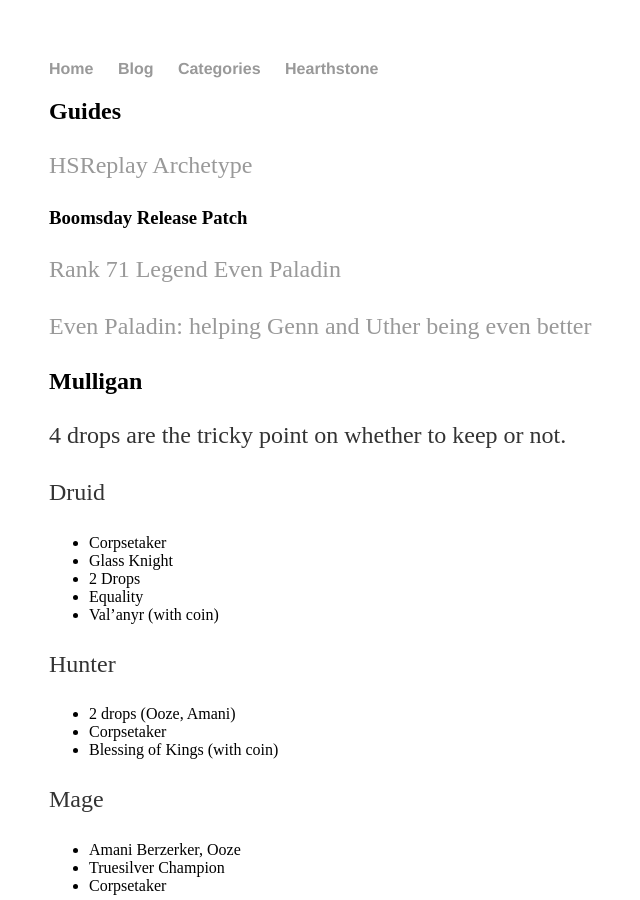
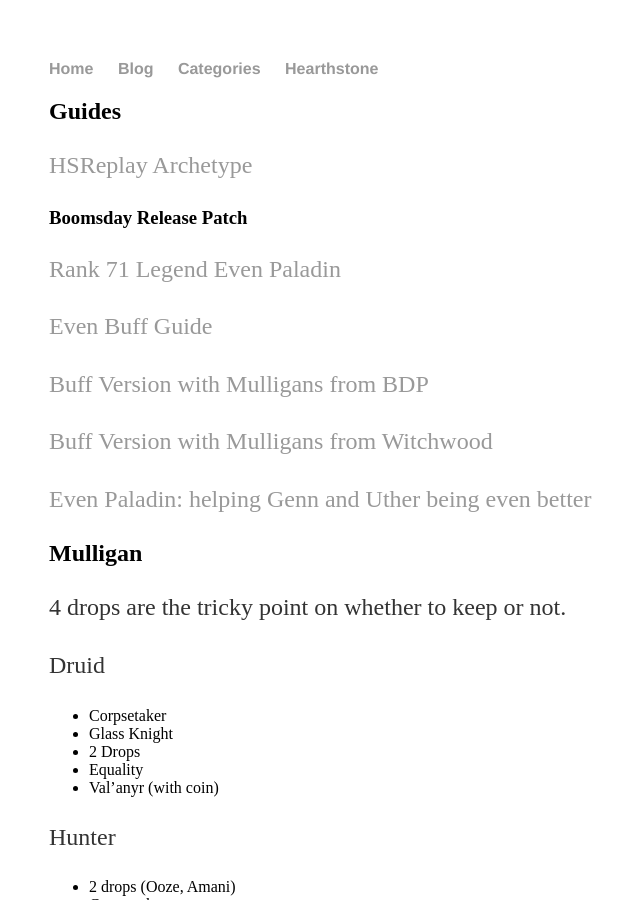
Before and after one commit to surgie/surgie.github.io, a Jekyll site: the page built from _posts/2018-10-21-evenpally.md, in a window 1280 px wide and 900 px high. Shown: the whole window, without its empty margins (143-783 px from the left). Built offline with Jekyll 4.4.1, drawn with Linux system fonts in a browser that asks for light colours; our own code applies the rules of GitHub Pages for plain Markdown files.

Commit message:
Even pally notes

```diff
--- a/_posts/2018-10-21-evenpally.md
+++ b/_posts/2018-10-21-evenpally.md
@@ -10,7 +10,14 @@
 
 ### Boomsday Release Patch
 
+
 [Rank 71 Legend Even Paladin](https://www.reddit.com/r/CompetitiveHS/comments/9okx9b/rank_71_legend_even_paladin/)
+
+[Even Buff Guide](https://old.reddit.com/r/CompetitiveHS/comments/8yzyfr/even_buff_paladin/)
+
+[Buff Version with Mulligans from BDP](https://old.reddit.com/r/CompetitiveHS/comments/952grg/the_case_for_even_buff_paladin/)
+
+[Buff Version with Mulligans from Witchwood](https://old.reddit.com/r/CompetitiveHS/comments/8yzyfr/even_buff_paladin/)
 
 [Even Paladin: helping Genn and Uther being even better](https://www.reddit.com/r/CompetitiveHS/comments/9s4vr0/even_paladin_helping_genn_and_uther_being_even/)
 
```
